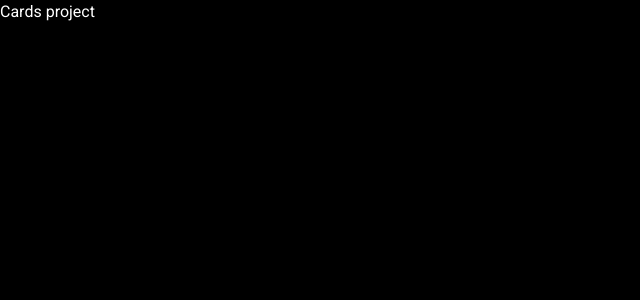
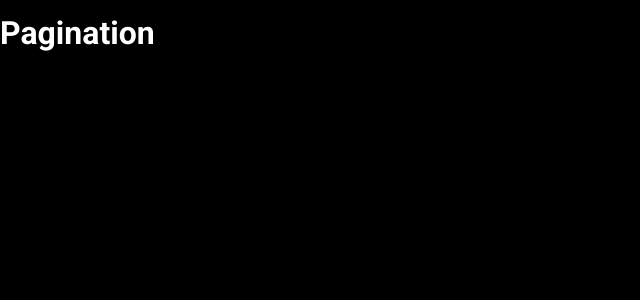
Before and after one commit to I1yaEsenko/cardsProject, a React (Vite) app: page / in a window 1280 px wide. Shown: the top 300 px of the page, without its empty margins (0-640 px from the left). Built offline with nearby package versions, Linux system fonts and the light colour scheme.

Commit message:
use pagination (error)

```diff
--- a/src/App.tsx
+++ b/src/App.tsx
@@ -1,3 +1,6 @@
+
 export function App() {
-  return <div>Cards project </div>
+  return <div>
+    <h1 style={{color: "white"}}>Pagination</h1>
+  </div>
 }
--- a/src/components/ui/pagination/pagination.tsx
+++ b/src/components/ui/pagination/pagination.tsx
@@ -1,6 +1,6 @@
 import cn from 'classnames'
 
-import s from './Pagination.module.scss'
+import s from './pagination.module.scss'
 import { usePagination } from "@/components/ui/pagination/usePagination";
 import { Typography } from "@/components/ui/typography";
 import { TypographyVariant } from "@/components/ui/typography/enum";
```
